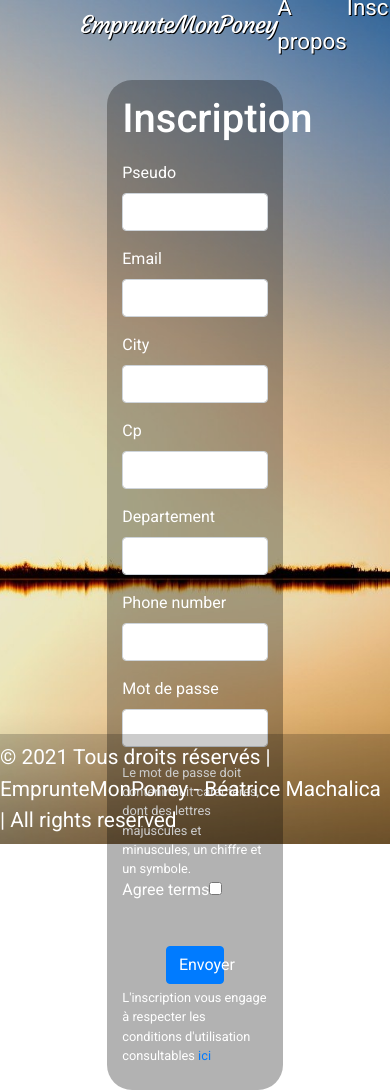
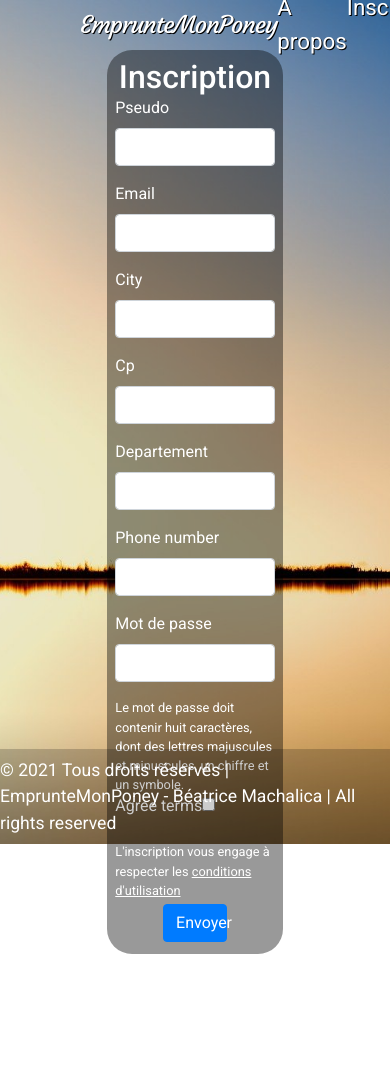
Before and after one commit to beatricemachalica/EmprunteMonPoney, a Symfony app: template templates/registration/register.html.twig in a window 390 px wide. After the commit the page ends 954 px from the top, so only its background shows below. Run offline with Twig, Linux system fonts and the light colour scheme; the template is opened without the code that fills it, so the values that code supplies are empty; form fields are guessed from the names that the template uses; some libraries are stand-ins or nearby versions.

Commit message:
media queries

```diff
--- a/public/css/mediaStyle.css
+++ b/public/css/mediaStyle.css
@@ -0,0 +1,53 @@
+/* small smartphone */
+@media screen and (max-device-width: 330px) {
+}
+/* smartphone */
+@media screen and (max-device-width: 765px) {
+}
+/* iPad and iPad Pro */
+@media screen and (min-device-width: 768px) and (max-width: 1023px) {
+}
+/* small device */
+@media screen and (max-device-width: 1290px) {
+  /* content of the video */
+  .videoContent {
+    top: 165px;
+    left: 155px;
+  }
+  .videoContent h1 {
+    font-size: 2rem;
+  }
+  .videoContent p {
+    font-size: 1.4rem;
+    margin: 0;
+  }
+
+  /* slide over banner */
+  .mainWrapper {
+    top: 460px;
+  }
+
+  /* second promoting */
+  .layout {
+    width: 100%;
+  }
+
+  /* forms */
+  .littleForm {
+    top: 50px;
+    padding: 8px;
+  }
+  form {
+    padding: 0;
+  }
+  .mt-20 {
+    margin: 4px;
+  }
+  /* small footer */
+  .articleSmallFooter {
+    font-size: 1.1rem;
+  }
+  .littleFormLogin {
+    top: 155px;
+  }
+}
--- a/public/css/style.css
+++ b/public/css/style.css
@@ -29,6 +29,11 @@ strong {
 .mt-20 {
   margin-top: 20px;
 }
+.whiteLink {
+  color: white !important;
+  text-decoration: underline !important;
+}
+
 /* main container margin auto */
 .marginContainer {
   width: 85%;
@@ -102,7 +107,7 @@ header .burger {
   font-size: 1.5rem;
 }
 .mainNav div {
-  width: 50%;
+  width: 60%;
   justify-content: space-around;
 }
 .mainNav a {
@@ -150,7 +155,7 @@ header .burger {
   width: 100%;
   height: auto;
 }
-/* content at the bottom of the video */
+/* content of the video */
 .videoContent {
   position: fixed;
   top: 180px;
@@ -503,7 +508,7 @@ form {
   position: relative;
   top: 80px;
   color: rgb(255, 255, 255);
-  background: rgba(0, 0, 0, 0.3);
+  background: rgba(0, 0, 0, 0.4);
   padding: 15px;
   border-radius: 25px;
 }
@@ -511,6 +516,11 @@ form {
   /* border: none !important; */
   /* background-color: rgb(230, 230, 230) !important; */
   color: rgb(120, 120, 120) !important;
+}
+.littleForm h1 {
+  color: white;
+  margin: 0;
+  font-size: 2rem;
 }
 
 /* simple way to center a button */
--- a/templates/base.html.twig
+++ b/templates/base.html.twig
@@ -2,19 +2,22 @@
 <html>
 	<head>
 		<meta charset="UTF-8">
+
 		<title>
 			{% block title %}{% endblock %}
 		</title>
+
 		{# Run `composer require symfony/webpack-encore-bundle`and uncomment the following Encore helpers to start using Symfony UX #}
+
 		{% block stylesheets %}
 			{#{{ encore_entry_link_tags('app') }}#}
-			<link rel="stylesheet" href="https://cdnjs.cloudflare.com/ajax/libs/font-awesome/5.15.3/css/all.min.css" integrity="sha512-iBBXm8fW90+nuLcSKlbmrPcLa0OT92xO1BIsZ+ywDWZCvqsWgccV3gFoRBv0z+8dLJgyAHIhR35VZc2oM/gI1w==" crossorigin="anonymous" referrerpolicy="no-referrer"/>
-			<link
-			rel="stylesheet" href="https://cdn.jsdelivr.net/npm/bootstrap@4.6.0/dist/css/bootstrap.min.css" integrity="sha384-B0vP5xmATw1+K9KRQjQERJvTumQW0nPEzvF6L/Z6nronJ3oUOFUFpCjEUQouq2+l" crossorigin="anonymous">
 
+			{# font-awesome and bootstrap #}
+			<link rel="stylesheet" href="https://cdnjs.cloudflare.com/ajax/libs/font-awesome/5.15.3/css/all.min.css" integrity="sha512-iBBXm8fW90+nuLcSKlbmrPcLa0OT92xO1BIsZ+ywDWZCvqsWgccV3gFoRBv0z+8dLJgyAHIhR35VZc2oM/gI1w==" crossorigin="anonymous" referrerpolicy="no-referrer"/> <link rel="stylesheet" href="https://cdn.jsdelivr.net/npm/bootstrap@4.6.0/dist/css/bootstrap.min.css" integrity="sha384-B0vP5xmATw1+K9KRQjQERJvTumQW0nPEzvF6L/Z6nronJ3oUOFUFpCjEUQouq2+l" crossorigin="anonymous">
+
+			{# CSS stylesheets #}
 			{# asset => automatically goes to "public" folder #}
-			<link rel="stylesheet" href="{{ asset('css/mediaStyle.css') }}">
-			<link rel="stylesheet" href="{{ asset('css/style.css') }}">
+			<link rel="stylesheet" href="{{ asset('css/style.css') }}"> <link rel="stylesheet" href="{{ asset('css/mediaStyle.css') }}">
 		{% endblock %}
 
 		{% block javascripts %}
--- a/templates/registration/register.html.twig
+++ b/templates/registration/register.html.twig
@@ -45,16 +45,17 @@
 
 				{{ form_row(registrationForm.agreeTerms) }}
 
+				<small class="form-text">L'inscription vous engage à respecter les
+					<a href="{{ path('conditions_utilisation')}}" class="whiteLink">
+						conditions d'utilisation
+					</a>
+				</small>
+
 				<div class="centerButton">
 					<button type="submit" class="btn btn-primary mt-20">
 						Envoyer</button>
 				</div>
 
-				<small class="form-text">L'inscription vous engage à respecter les conditions d'utilisation consultables
-					<a href="#">
-						ici
-					</a>
-				</small>
 
 				{{ form_end(registrationForm) }}
 
--- a/templates/reset_password/check_email.html.twig
+++ b/templates/reset_password/check_email.html.twig
@@ -18,7 +18,7 @@
 			</p>
 			<p>
 				Si vous n'avez pas reçu l'email de réinitialisation, veuillez vérifier votre boite spam ou cliquez
-				<a href="{{ path('app_forgot_password_request') }}" style="color:white; text-decoration:underline;">ici</a>.</p>
+				<a href="{{ path('app_forgot_password_request') }}" class="whiteLink">ici</a>.</p>
 		</div>
 
 		{% block footer %}
--- a/templates/reset_password/request.html.twig
+++ b/templates/reset_password/request.html.twig
@@ -30,7 +30,7 @@
 			</div>
 
 			<div class="centerButton">
-				<button class="btn btn-primary">Envoyer l'email de réinitialisation</button>
+				<button class="btn btn-primary">Envoyer</button>
 			</div>
 			{{ form_end(requestForm) }}
 
--- a/templates/reset_password/reset.html.twig
+++ b/templates/reset_password/reset.html.twig
@@ -20,7 +20,7 @@
 			<p>Le mot de passe doit contenir huit caractères, dont des lettres majuscules et minuscules, un chiffre et un symbole.</p>
 
 			<div class="centerButton">
-				<button class="btn btn-primary">Réinitialiser le mot de passe</button>
+				<button class="btn btn-primary">Réinitialiser</button>
 			</div>
 			{{ form_end(resetForm) }}
 
--- a/templates/security/login.html.twig
+++ b/templates/security/login.html.twig
@@ -13,7 +13,7 @@
 
 		{% block container %}
 
-			<div class="littleForm">
+			<div class="littleForm littleFormLogin">
 				<form method="post">
 
 					{% if error %}
@@ -53,7 +53,7 @@
 				</form>
 
 				<p>
-					<a href="{{ path('app_forgot_password_request') }}">Mot de passe oublié ?</a>
+					<a href="{{ path('app_forgot_password_request') }}" class="whiteLink">Mot de passe oublié ?</a>
 				</p>
 
 			</div>
```
Also changed, not shown: src/Controller/HomeController.php (+16 -0 lines), templates/home/apropos.html.twig (added, +23 -0 lines), templates/home/conditions.html.twig (added, +25 -0 lines), templates/home/index.html.twig (+10 -10 lines).
